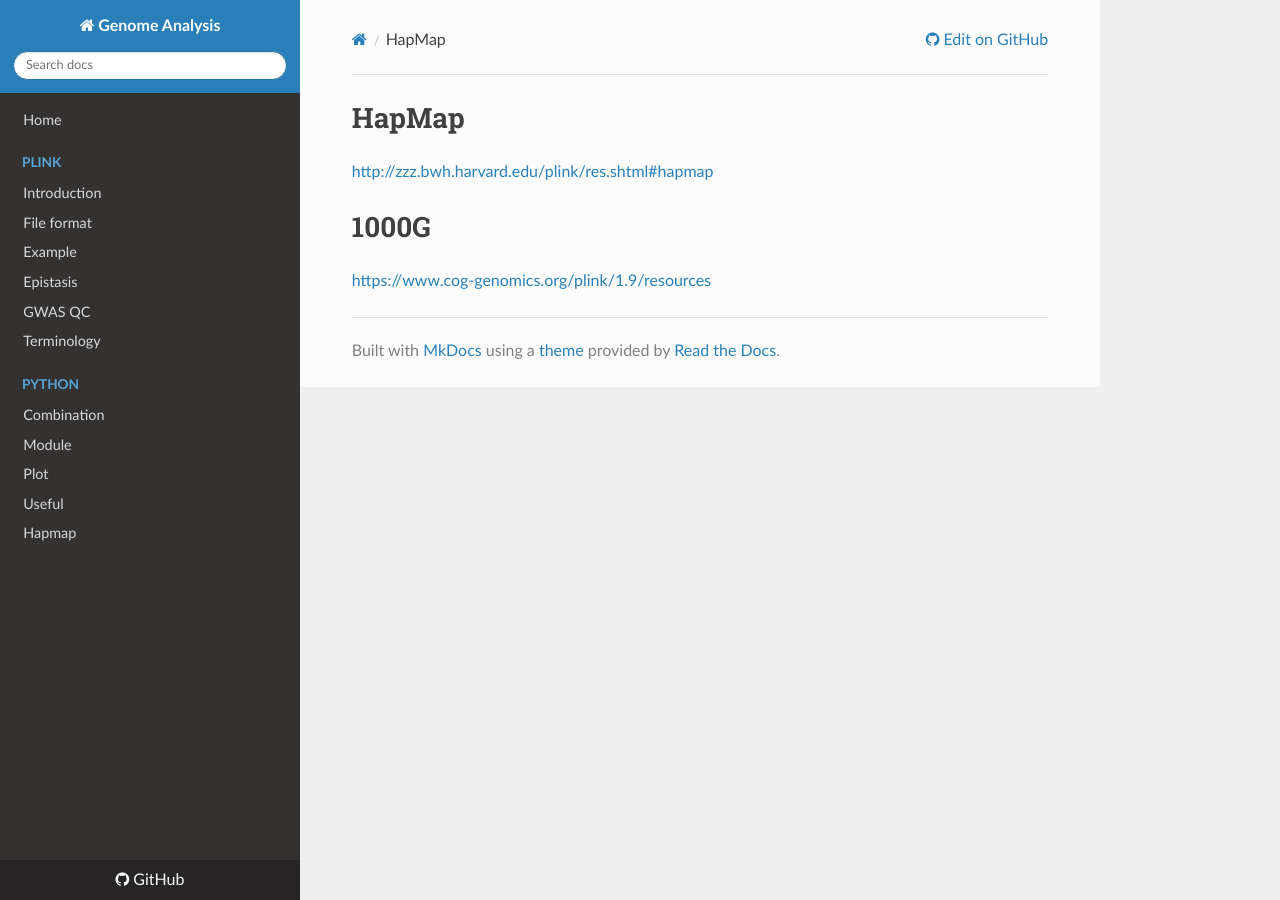
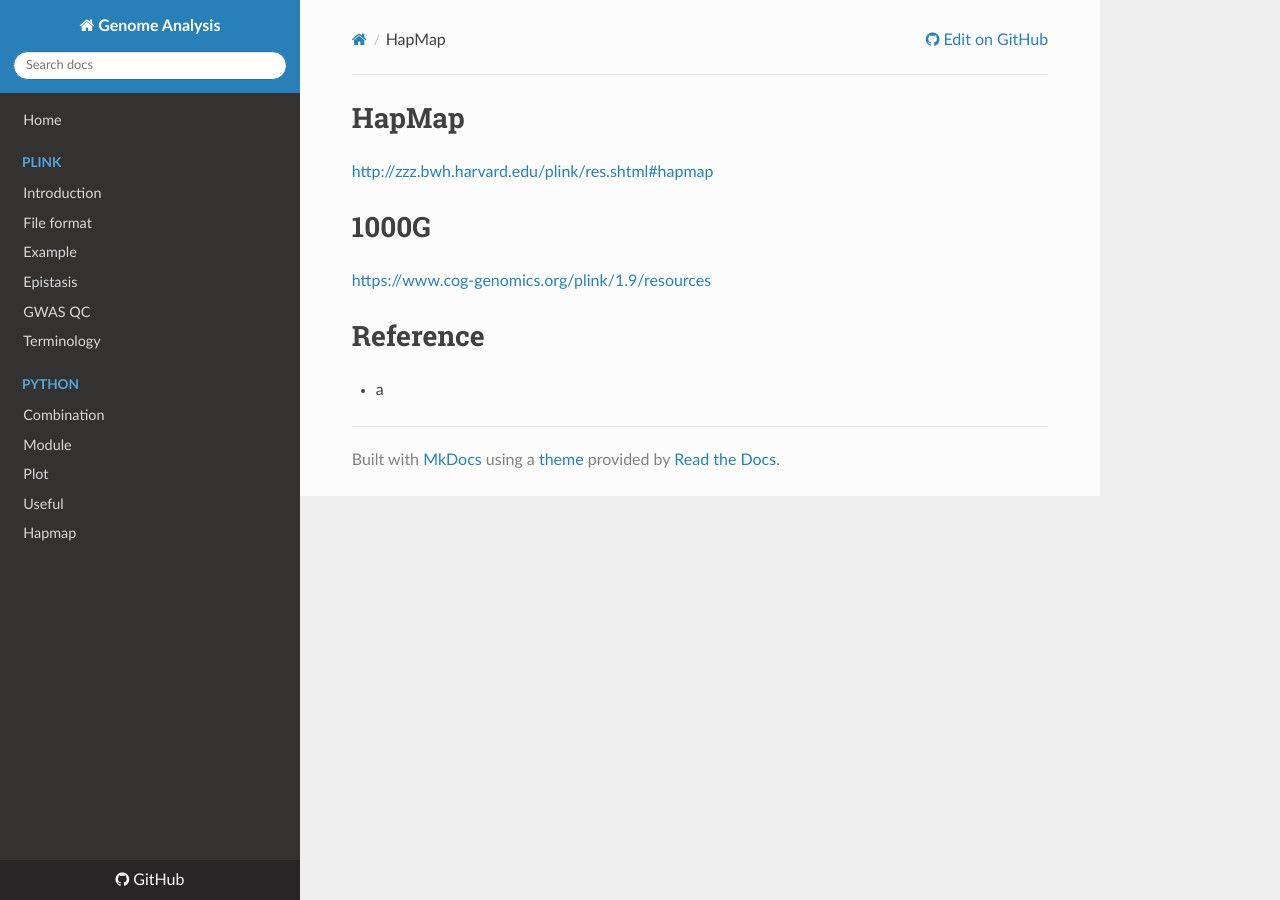
Before and after one commit to WonyoungCho/plink, an MkDocs documentation site: the page built from docs/data_ref.md, in a window 1280 px wide. Built offline with MkDocs 1.6.1, drawn with Linux system fonts in a browser that asks for light colours; nearby versions of some CDN libraries; old or Windows-style settings are respelled for this version of MkDocs.

Commit message:
Update and rename data_rep.md to data_ref.md

```diff
--- a/docs/data_rep.md
+++ b/docs/data_ref.md
@@ -3,3 +3,6 @@
 
 # 1000G
 <https://www.cog-genomics.org/plink/1.9/resources>
+
+# Reference
+- a
```
